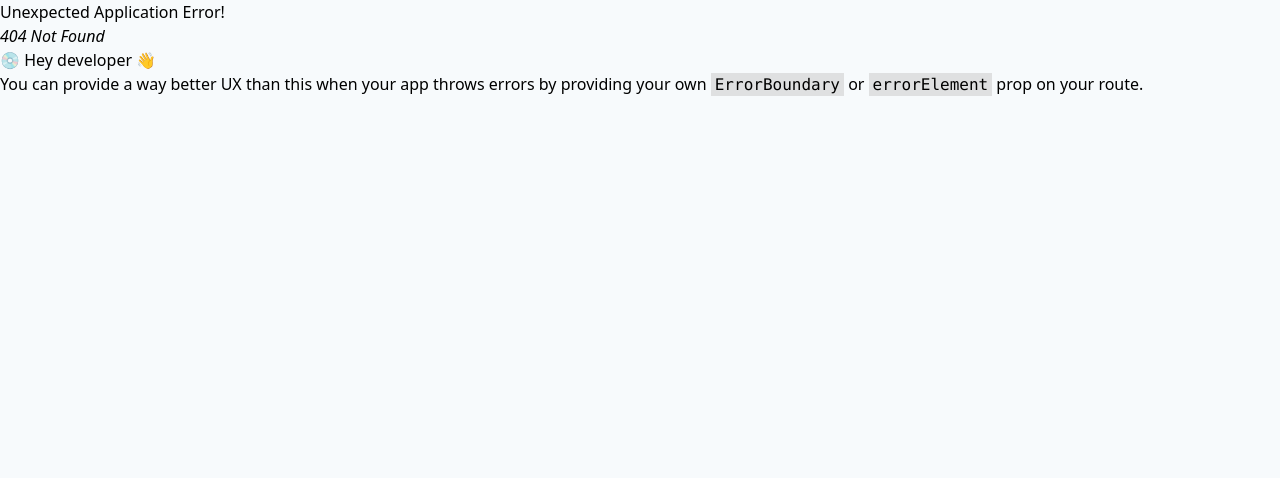
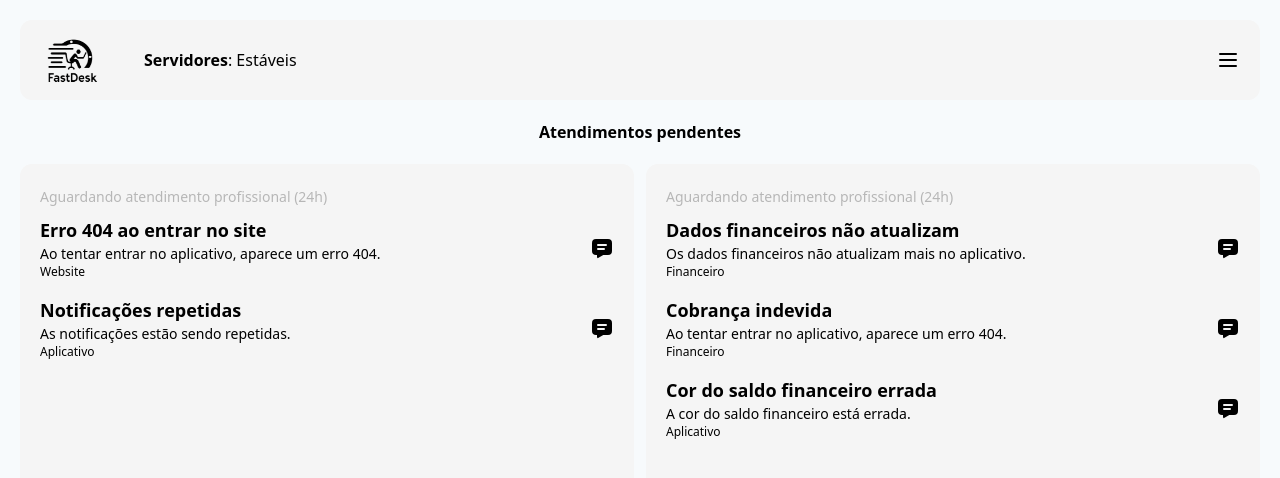
Before and after one commit to munraitoo13/fast-desk, a React (Vite) app: page /atendimentos in a window 1280 px wide. Before the commit this address had no page. Shown: the top 478 px of the page. Built offline with nearby package versions, Linux system fonts and the light colour scheme.

Commit message:
finished atendimentos page

```diff
--- a/src/main.jsx
+++ b/src/main.jsx
@@ -1,11 +1,11 @@
 import React from "react";
 import ReactDOM from "react-dom/client";
 import { createBrowserRouter, RouterProvider } from "react-router-dom";
-import Navbar from "./components/Navbar.jsx";
 import App from "./App.jsx";
 import Signin from "./pages/Signin.jsx";
 import Dashboard from "./pages/Dashboard.jsx";
 import About from "./pages/About.jsx";
+import Atendimentos from "./pages/Atendimentos.jsx";
 import "./index.css";
 
 const router = createBrowserRouter([
@@ -23,11 +23,11 @@ const router = createBrowserRouter([
   },
   {
     path: "/dashboard",
-    element: (
-      <>
-        <Dashboard />
-      </>
-    ),
+    element: <Dashboard />,
+  },
+  {
+    path: "/atendimentos",
+    element: <Atendimentos />,
   },
 ]);
 
--- /dev/null
+++ b/src/pages/Atendimentos.jsx
@@ -0,0 +1,103 @@
+import Navbar from "../components/Navbar";
+import { IconMessageFilled } from "@tabler/icons-react";
+
+const atendimentosProfissionais = [
+  {
+    id: 1,
+    titulo: "Dados financeiros não atualizam",
+    descricao: "Os dados financeiros não atualizam mais no aplicativo.",
+    categoria: "Financeiro",
+  },
+  {
+    id: 2,
+    titulo: "Cobrança indevida",
+    descricao: "Ao tentar entrar no aplicativo, aparece um erro 404.",
+    categoria: "Financeiro",
+  },
+  {
+    id: 3,
+    titulo: "Cor do saldo financeiro errada",
+    descricao: "A cor do saldo financeiro está errada.",
+    categoria: "Aplicativo",
+  },
+];
+
+const atendimentosHumanos = [
+  {
+    id: 5,
+    titulo: "Erro 404 ao entrar no site",
+    descricao: "Ao tentar entrar no aplicativo, aparece um erro 404.",
+    categoria: "Website",
+  },
+  {
+    id: 7,
+    titulo: "Notificações repetidas",
+    descricao: "As notificações estão sendo repetidas.",
+    categoria: "Aplicativo",
+  },
+];
+
+export default function Atendimentos() {
+  return (
+    <div className="flex flex-col px-5 py-5 h-screen">
+      <Navbar />
+
+      <main className="flex flex-col flex-grow">
+        <h2 className="font-bold py-5 text-center">Atendimentos pendentes</h2>
+
+        {/* grids */}
+        <div className="grid lg:grid-cols-2 gap-3 flex-grow pb-5 lg:pb-0">
+          <div className="bg-neutral-100 rounded-xl p-5">
+            <a href="/atendimentos" className="text-sm opacity-25">
+              Aguardando atendimento profissional (24h)
+            </a>
+
+            <ul className="">
+              {atendimentosHumanos.map((atendimento) => (
+                <li
+                  key={atendimento.id}
+                  className="py-2 flex justify-between items-center"
+                >
+                  <div>
+                    <h3 className="font-bold text-lg">{atendimento.titulo}</h3>
+                    <p className="text-sm">{atendimento.descricao}</p>
+                    <p className="text-xs">{atendimento.categoria}</p>
+                  </div>
+
+                  <a href="/chat" target="_blank" className="hover:opacity-75">
+                    <IconMessageFilled />
+                  </a>
+                </li>
+              ))}
+            </ul>
+          </div>
+
+          <div className="bg-neutral-100 rounded-xl p-5">
+            <a href="/atendimentos" className="text-sm opacity-25">
+              Aguardando atendimento profissional (24h)
+            </a>
+
+            <ul className="">
+              {atendimentosProfissionais.map((atendimento) => (
+                <li
+                  key={atendimento.id}
+                  className="py-2 flex justify-between items-center"
+                >
+                  <div>
+                    <h3 className="font-bold text-lg">{atendimento.titulo}</h3>
+                    <p className="text-sm">{atendimento.descricao}</p>
+                    <p className="text-xs">{atendimento.categoria}</p>
+                  </div>
+
+                  <a href="/chat" target="_blank" className="hover:opacity-75">
+                    <IconMessageFilled />
+                  </a>
+                </li>
+              ))}
+            </ul>
+          </div>
+        </div>
+      </main>
+    </div>
+  );
+}
--- a/src/pages/Dashboard.jsx
+++ b/src/pages/Dashboard.jsx
@@ -2,17 +2,23 @@ import Navbar from "../components/Navbar";
 
 export default function Dashboard() {
   return (
-    <main className="flex flex-col px-5 py-5 h-screen">
+    <div className="flex flex-col px-5 py-5 h-screen">
       <Navbar />
 
-      <h2 className="font-bold py-5 text-center">Visão geral da plataforma</h2>
+      <main className="flex flex-col flex-grow">
+        <h2 className="font-bold py-5 text-center">
+          Visão geral da plataforma
+        </h2>
 
         {/* grids */}
         <div className="grid lg:grid-rows-3 gap-3 flex-grow pb-5 lg:pb-0">
           <div className="gap-3 grid lg:grid-cols-3">
             {/* chamados abertos */}
             <div className="bg-neutral-100 px-5 py-2 rounded-xl flex flex-col items-center border-r-4 border-red-500">
-            <a href="/atendimentos" className="text-sm opacity-25 text-center">
+              <a
+                href="/atendimentos"
+                className="text-sm opacity-25 text-center"
+              >
                 Chamados recentemente abertos (24h)
               </a>
 
@@ -28,7 +34,10 @@ export default function Dashboard() {
 
             {/* Chamados em resolução */}
             <div className="bg-neutral-100 px-5 py-2 rounded-xl flex flex-col items-center border-r-4 border-yellow-500">
-            <a href="/atendimentos" className="text-sm opacity-25 text-center">
+              <a
+                href="/atendimentos"
+                className="text-sm opacity-25 text-center"
+              >
                 Chamados em resolução (24h)
               </a>
 
@@ -44,7 +53,10 @@ export default function Dashboard() {
 
             {/* Chamados resolvidos */}
             <div className="bg-neutral-100 px-5 py-2 rounded-xl flex flex-col items-center border-r-4 border-green-500">
-            <a href="/atendimentos" className="text-sm opacity-25 text-center">
+              <a
+                href="/atendimentos"
+                className="text-sm opacity-25 text-center"
+              >
                 Últimos chamados resolvidos (24h)
               </a>
 
@@ -61,7 +73,10 @@ export default function Dashboard() {
           <div className="grid row-span-2 gap-3 lg:grid-cols-2">
             {/* atendimento humano */}
             <div className="bg-neutral-100 px-5 py-2 rounded-xl flex flex-col items-center border-r-4 border-blue-500">
-            <a href="/atendimentos" className="text-sm opacity-25 text-center">
+              <a
+                href="/atendimentos"
+                className="text-sm opacity-25 text-center"
+              >
                 Atendimento humano pendente
               </a>
 
@@ -87,7 +102,10 @@ export default function Dashboard() {
 
             {/* atendimento profissional */}
             <div className="bg-neutral-100 px-5 py-2 rounded-xl flex flex-col items-center border-r-4 border-blue-500">
-            <a href="/atendimentos" className="text-sm opacity-25 text-center">
+              <a
+                href="/atendimentos"
+                className="text-sm opacity-25 text-center"
+              >
                 Atendimento profissional pendente
               </a>
 
@@ -114,5 +132,6 @@ export default function Dashboard() {
           </div>
         </div>
       </main>
+    </div>
   );
 }
```
Lines whose indentation alone changed are shown as unchanged.
